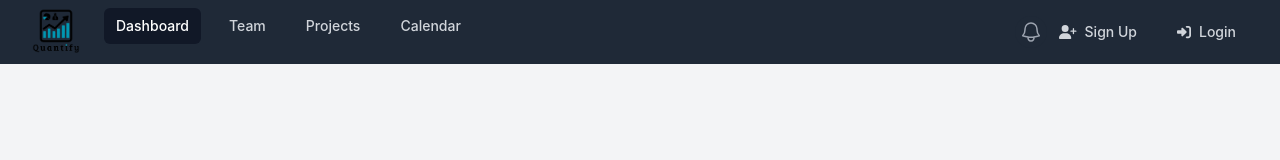
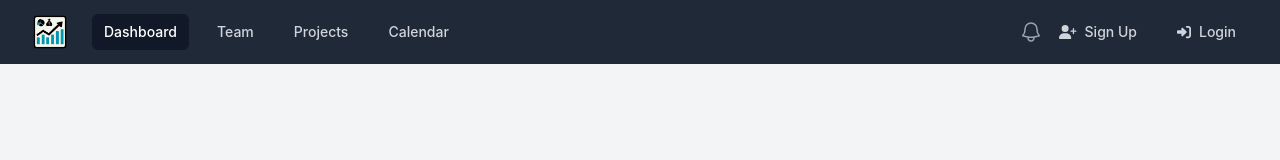
Before and after one commit to KevinA017/project-software, a React (Create React App) app: page / in a window 1280 px wide. Shown: the top 160 px of the page. Built offline with nearby package versions, Linux system fonts and the light colour scheme.

Commit message:
Update Logos

```diff
--- a/src/components/NavBar.js
+++ b/src/components/NavBar.js
@@ -2,7 +2,7 @@ import React, { useState } from 'react';
 import { Link, useNavigate } from 'react-router-dom';
 import { FontAwesomeIcon } from '@fortawesome/react-fontawesome';
 import { faUserPlus, faSignInAlt } from '@fortawesome/free-solid-svg-icons';
-import logo from '../LOGO4.png';
+import logo from '../SOLO_LOGO.png';
 
 
 const NavBar = () => {
@@ -85,9 +85,9 @@ const NavBar = () => {
           <div className="flex flex-1 items-center justify-center sm:items-stretch sm:justify-start">
             <div className="flex flex-shrink-0 items-center">
               <img
-                className="h-12 w-auto"
+                className="h-9 w-auto"
                 src={logo}
-                alt="Your Company"
+                alt="Quantify"
               />
             </div>
             <div className="hidden sm:ml-6 sm:block">
```
Also changed, not shown: src/SOLO_LOGO.png (added).
